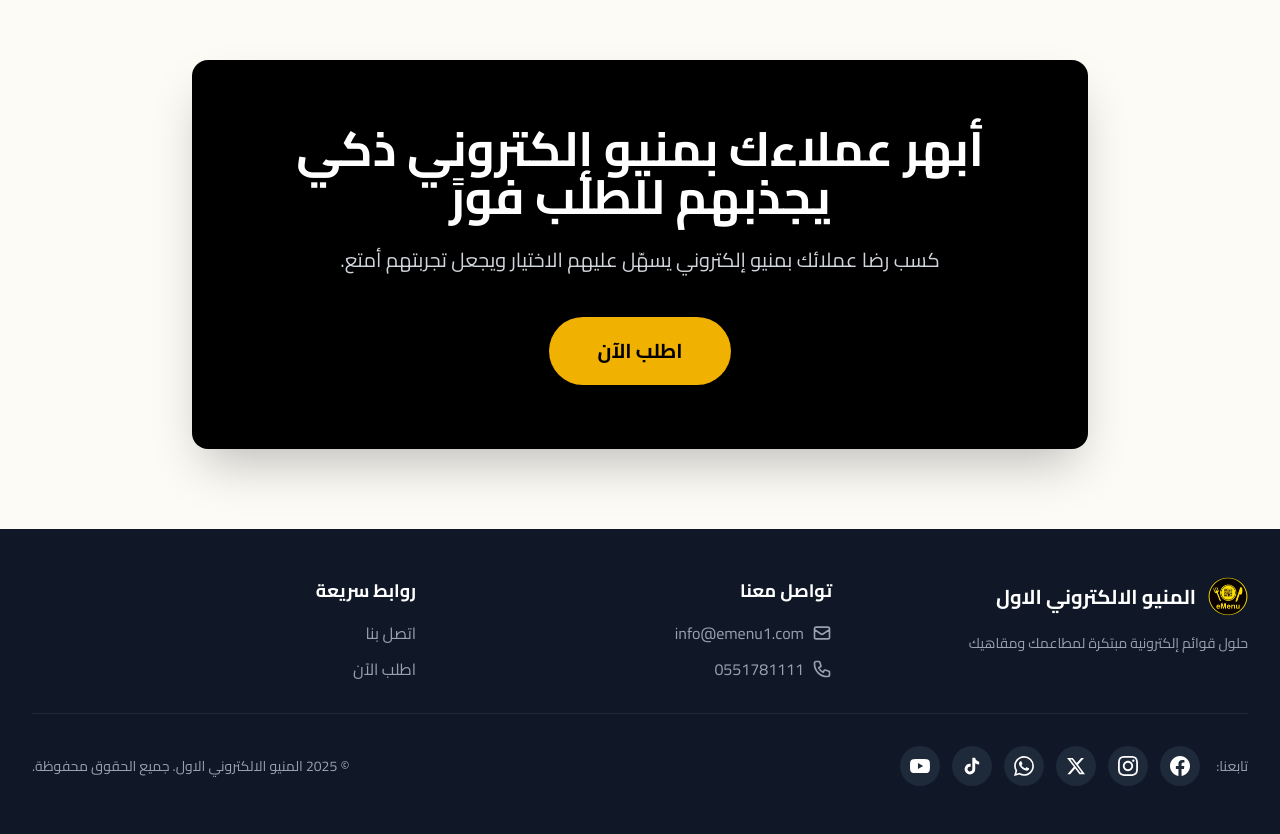
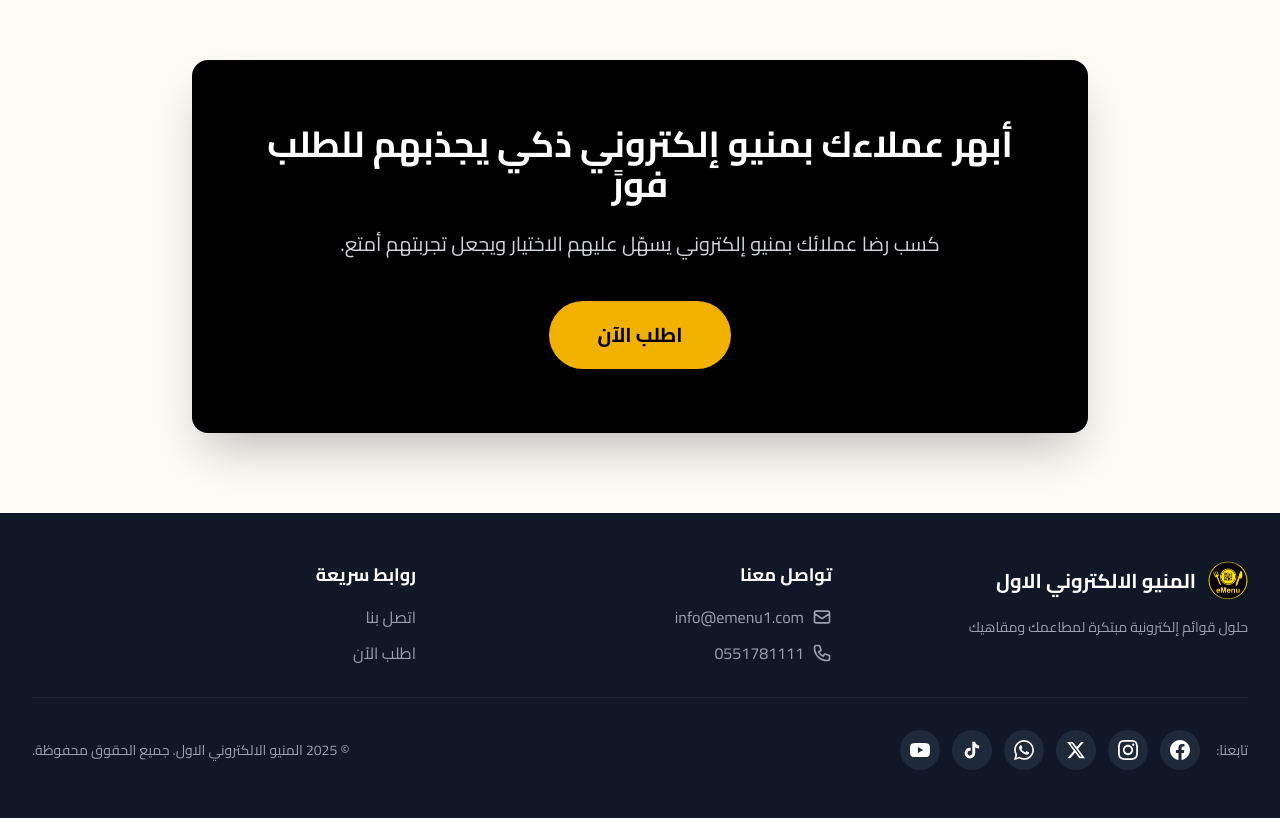
Before and after one commit to Abrajsa/emenu1, a Next.js app: page /about in a window 1280 px wide. Shown: the part 1000-1834 px from the top of the page. Built offline with nearby package versions, Linux system fonts and the light colour scheme.

Commit message:
تحديث

```diff
--- a/app/about/page.tsx
+++ b/app/about/page.tsx
@@ -123,7 +123,7 @@ function AboutContent() {
           <div className="mt-16 sm:mt-20 lg:mt-24 max-w-4xl mx-auto">
             <div className="bg-black rounded-2xl p-8 sm:p-12 lg:p-16 text-center shadow-2xl">
               <h2
-                className={`text-3xl sm:text-4xl md:text-5xl font-bold text-white mb-4 sm:mb-6 ${
+                className={`text-2xl sm:text-3xl md:text-4xl font-bold text-white mb-4 sm:mb-6 ${
                   isRTL ? 'font-arabic' : ''
                 }`}
               >
--- a/app/contact/page.tsx
+++ b/app/contact/page.tsx
@@ -266,7 +266,7 @@ function ContactContent() {
           <div className="mt-16 sm:mt-20 lg:mt-24 max-w-4xl mx-auto">
             <div className="bg-black rounded-2xl p-8 sm:p-12 lg:p-16 text-center shadow-2xl">
               <h2
-                className={`text-3xl sm:text-4xl md:text-5xl font-bold text-white mb-4 sm:mb-6 ${
+                className={`text-2xl sm:text-3xl md:text-4xl font-bold text-white mb-4 sm:mb-6 ${
                   isRTL ? 'font-arabic' : ''
                 }`}
               >
```
